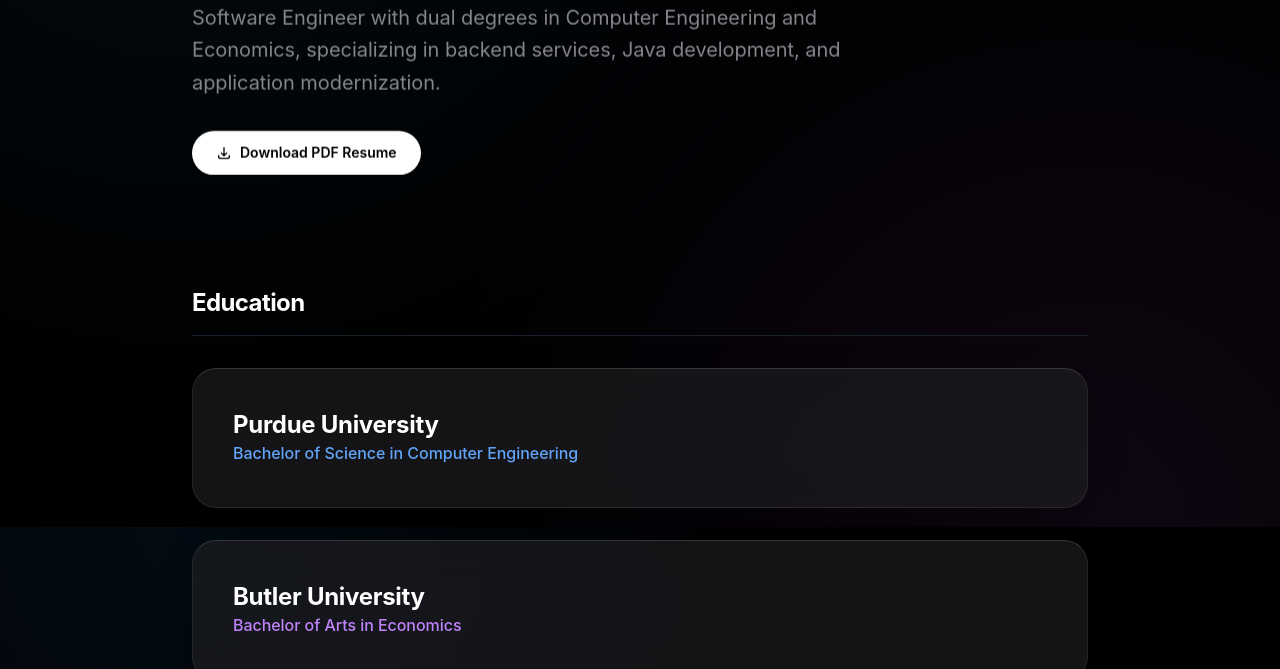
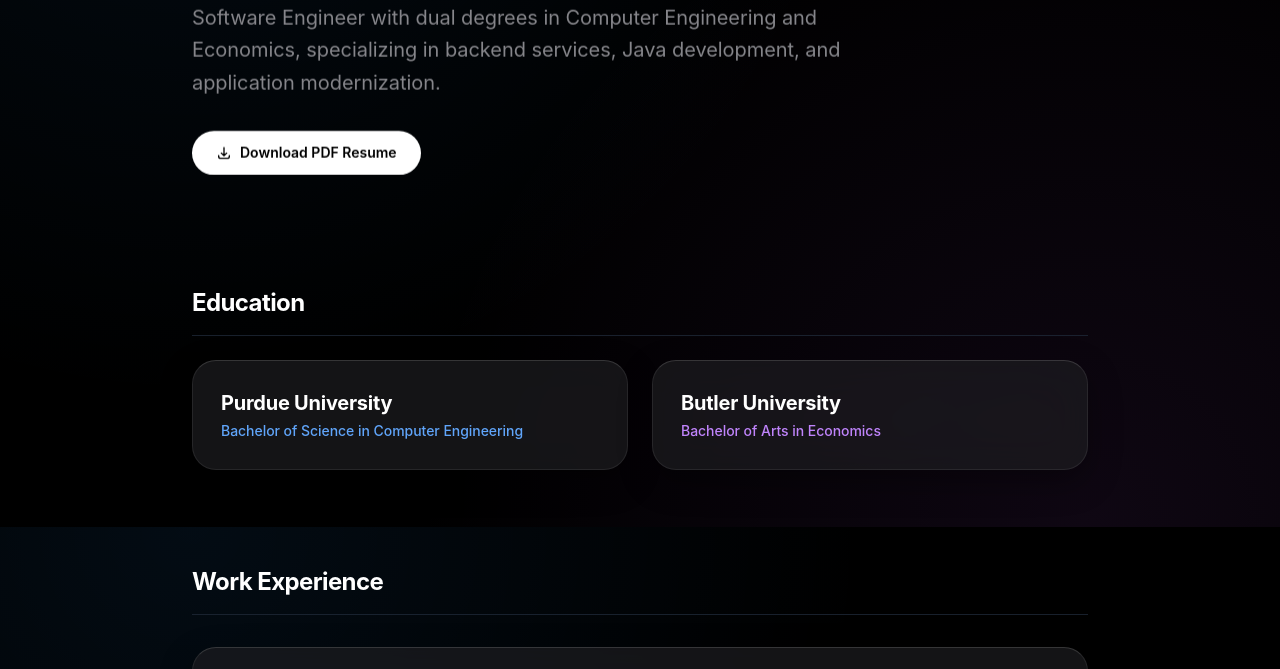
Before and after one commit to tannerjthyes/my-portfolio, a plain HTML site: page resume.html in a window 1280 px wide. Shown: the part 273-942 px from the top of the page. Drawn offline with nearby package versions, Linux system fonts and the light colour scheme.

Commit message:
Refactor education section for better layout
Updated the education section layout and styling.

```diff
--- a/resume.html
+++ b/resume.html
@@ -66,24 +66,22 @@
         </div>
     </section>
 
-    <!-- Education Timeline -->
+   <!-- Education Timeline -->
     <section class="py-12 px-6">
-        <div class="max-w-4xl mx-auto space-y-8">
+        <div class="max-w-4xl mx-auto space-y-6">
             <div class="border-b border-gray-800/80 pb-4">
                 <h2 class="text-2xl font-bold tracking-tight text-white">Education</h2>
             </div>
 
-            <div class="apple-card p-8 md:p-10 reveal-up">
-                <div>
-                    <h3 class="text-2xl font-bold text-white">Purdue University</h3>
-                    <p class="text-blue-400 font-medium">Bachelor of Science in Computer Engineering</p>
+            <div class="grid grid-cols-1 md:grid-cols-2 gap-6">
+                <div class="apple-card p-6 md:p-7 reveal-up flex flex-col justify-center">
+                    <h3 class="text-xl font-bold text-white mb-1">Purdue University</h3>
+                    <p class="text-sm text-blue-400 font-medium">Bachelor of Science in Computer Engineering</p>
                 </div>
-            </div>
 
-            <div class="apple-card p-8 md:p-10 reveal-up delay-100">
-                <div>
-                    <h3 class="text-2xl font-bold text-white">Butler University</h3>
-                    <p class="text-purple-400 font-medium">Bachelor of Arts in Economics</p>
+                <div class="apple-card p-6 md:p-7 reveal-up delay-100 flex flex-col justify-center">
+                    <h3 class="text-xl font-bold text-white mb-1">Butler University</h3>
+                    <p class="text-sm text-purple-400 font-medium">Bachelor of Arts in Economics</p>
                 </div>
             </div>
         </div>
```
